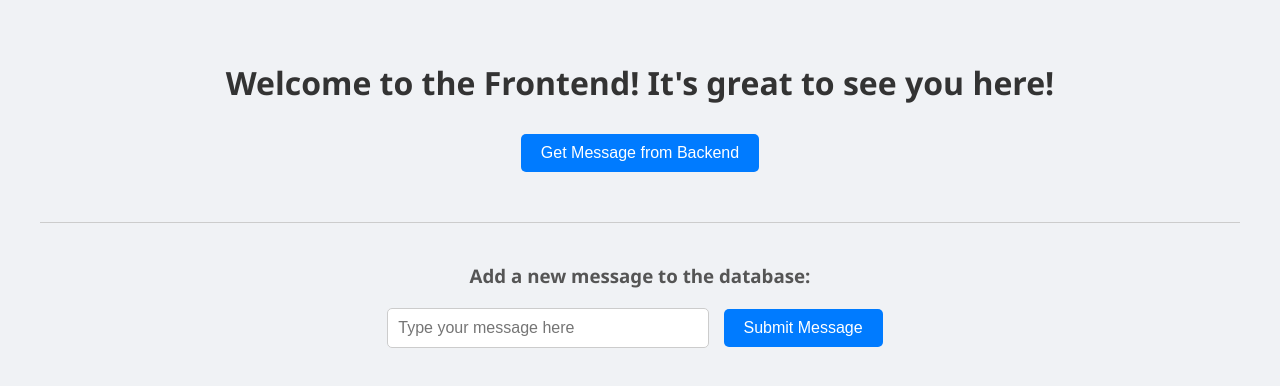
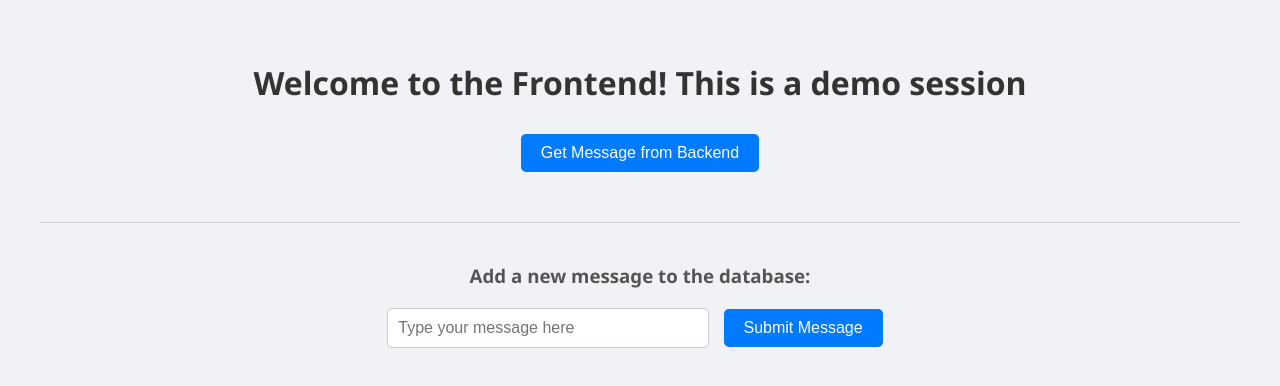
Before and after one commit to rheoul4abhay/Jenkins-K8s-Integrated-WebApp, a plain HTML site: page frontend/index.html in a window 1280 px wide. Drawn offline with Linux system fonts and the light colour scheme.

Commit message:
welcome page message updated

```diff
--- a/frontend/index.html
+++ b/frontend/index.html
@@ -23,7 +23,7 @@
     </script>
 </head>
 <body>
-    <h1>Welcome to the Frontend! It's great to see you here!</h1>
+    <h1>Welcome to the Frontend! This is a demo session</h1>
     <button onclick="fetchMessage()">Get Message from Backend</button>
     <p id="message"></p>
 
```
